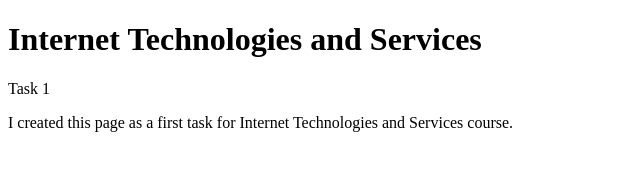
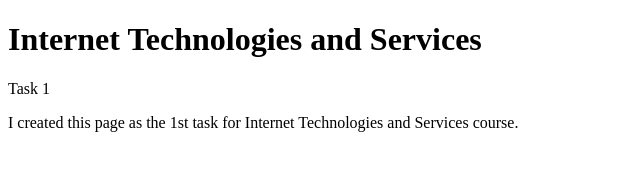
Before and after one commit to OktawiaPol/html-exercise-TiUI, a plain HTML site: page index.html in a window 1280 px wide. Shown: the full height of the page, 0-640 px from the left. Drawn offline with Linux system fonts and the light colour scheme.

Commit message:
task 1 poprawiony

```diff
--- a/index.html
+++ b/index.html
@@ -8,7 +8,7 @@
 
         <h1>Internet Technologies and Services</h1>
         <p>Task 1</p>
-        <p>I created this page as a first task for Internet Technologies and Services course.</p>
+        <p>I created this page as the 1st task for Internet Technologies and Services course.</p>
 
     </body>
 </html>
```
